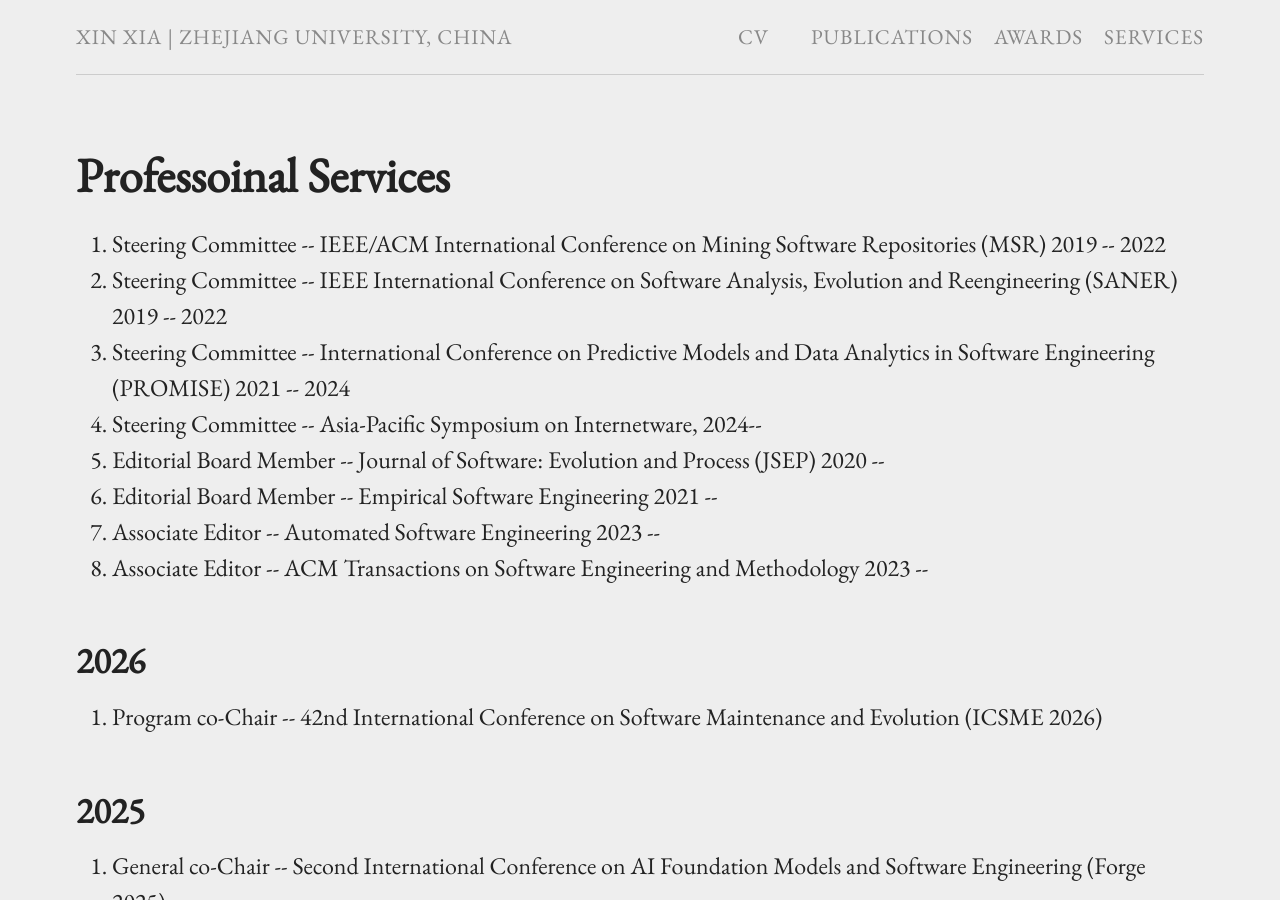
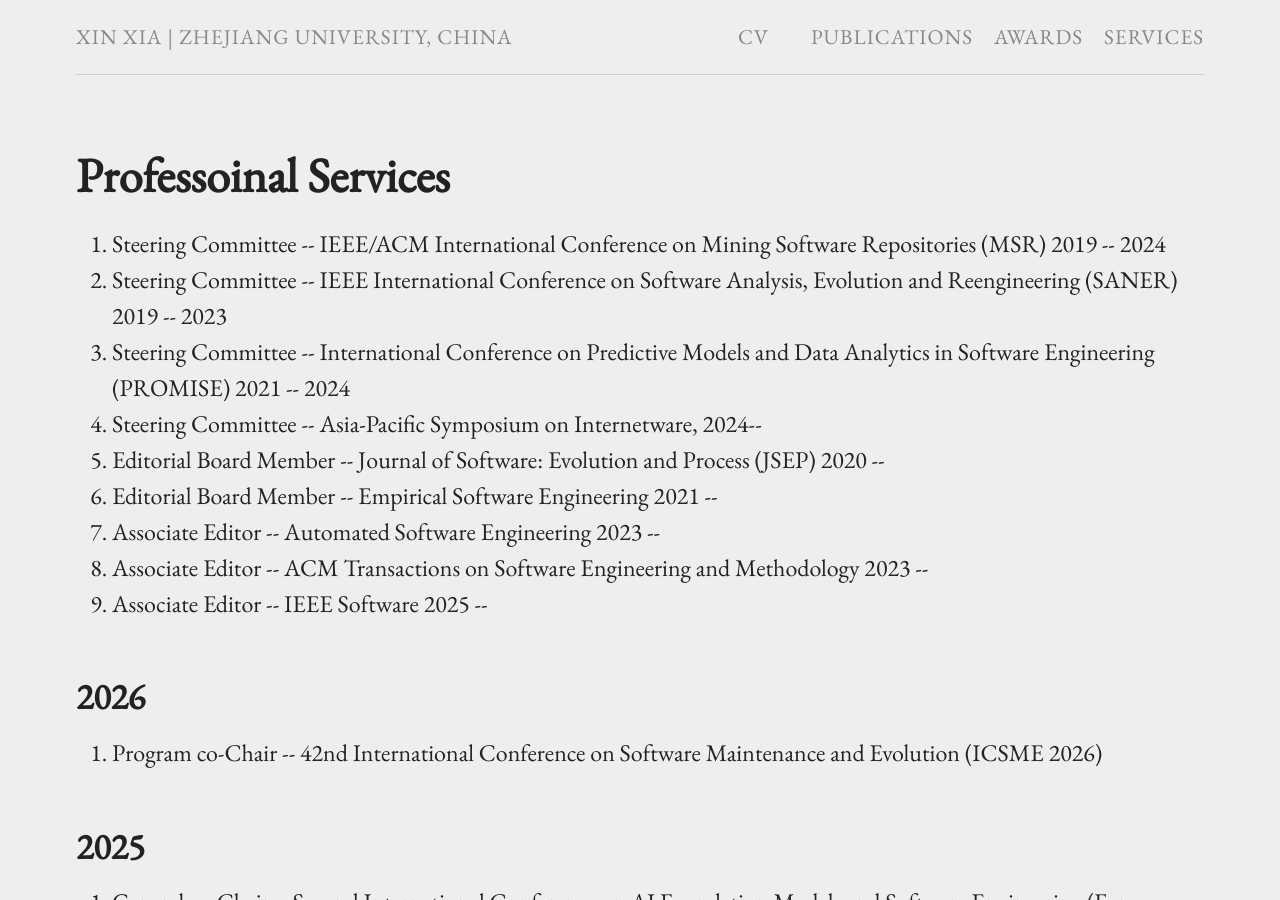
Before and after one commit to xin-xia/xin-xia.github.io, a Jekyll site: the page built from service.md, in a window 1280 px wide and 900 px high. Built offline with Jekyll 4.4.1, drawn with Linux system fonts in a browser that asks for light colours.

Commit message:
Update service.md

```diff
--- a/service.md
+++ b/service.md
@@ -4,14 +4,15 @@ title: Professoinal Services
 permalink: /service/
 ---
 <ol>
-<li>Steering Committee  --   IEEE/ACM International Conference on Mining Software Repositories (MSR) 2019 -- 2022 </li>
-<li>Steering Committee  --   IEEE International Conference on Software Analysis, Evolution and Reengineering (SANER) 2019 -- 2022 </li>
+<li>Steering Committee  --   IEEE/ACM International Conference on Mining Software Repositories (MSR) 2019 -- 2024 </li>
+<li>Steering Committee  --   IEEE International Conference on Software Analysis, Evolution and Reengineering (SANER) 2019 -- 2023 </li>
   <li>Steering Committee  --  International Conference on Predictive Models and Data Analytics in Software Engineering (PROMISE) 2021 -- 2024 </li>
     <li>Steering Committee  --  Asia-Pacific Symposium on Internetware, 2024--  </li>
 <li>Editorial Board Member  --   Journal of Software: Evolution and Process (JSEP) 2020 --  </li>
 <li>Editorial Board Member  --   Empirical Software Engineering 2021 --  </li>
 <li>Associate Editor  --   Automated Software Engineering 2023 --  </li>
 <li>Associate Editor  --   ACM Transactions on Software Engineering and Methodology  2023 --  </li>
+  <li>Associate Editor  --   IEEE Software  2025 --  </li>
 </ol>
 
 ## 2026
```
